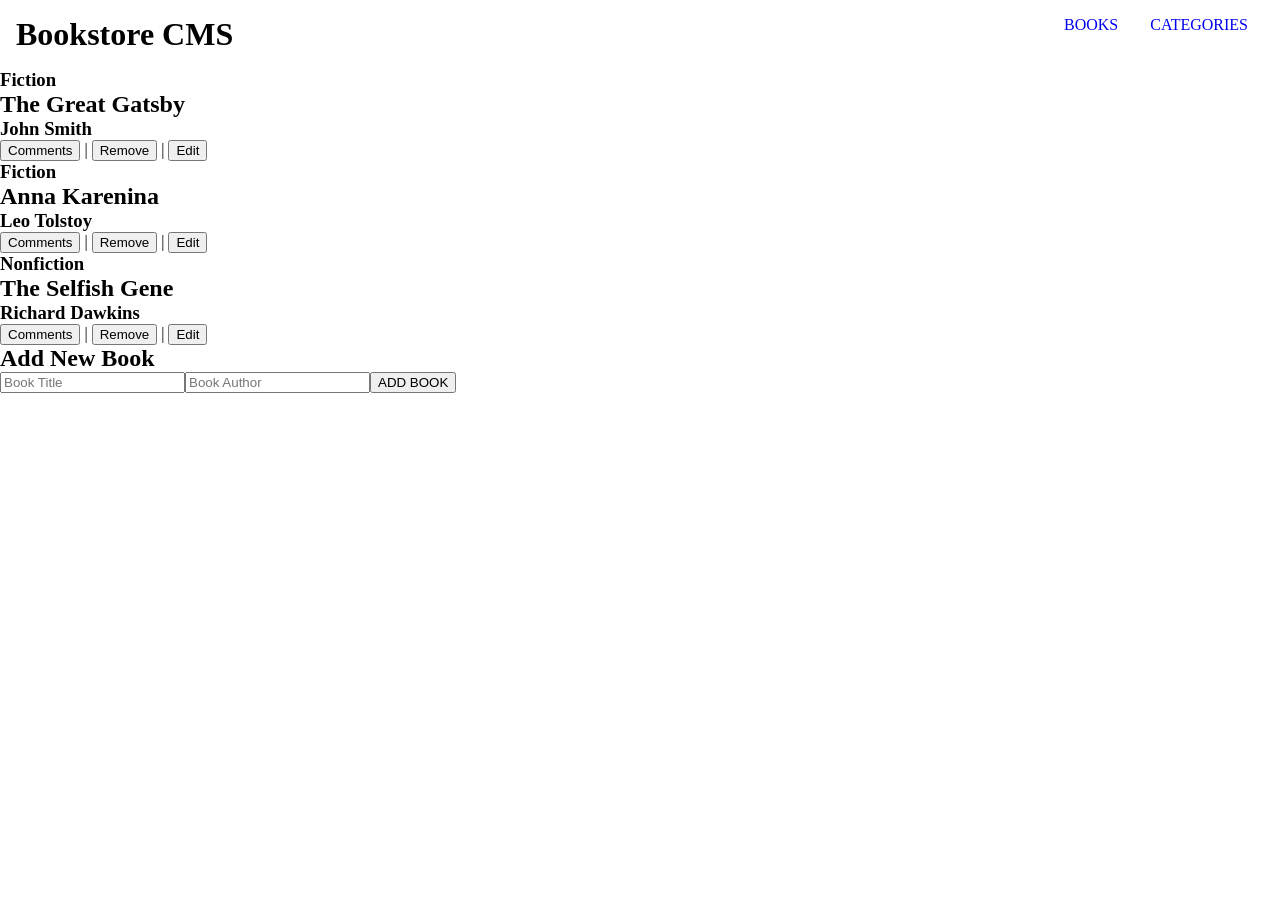
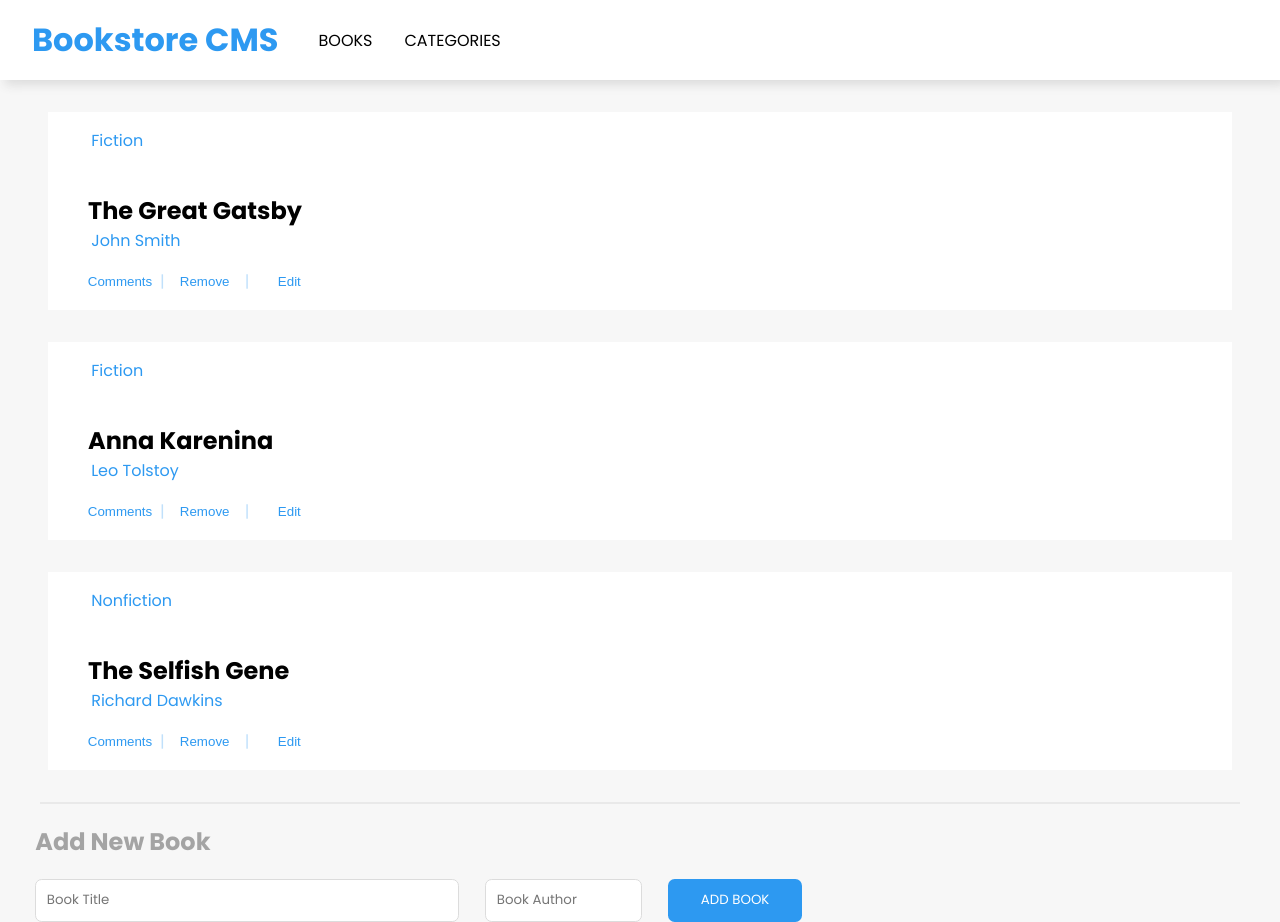
Before and after one commit to krisbobo/books, a React (Create React App) app: page / in a window 1280 px wide. Before the commit the page ends 800 px from the top, so only its background shows below. Built offline with nearby package versions, Linux system fonts and the light colour scheme.

Commit message:
Update style

```diff
--- a/src/index.css
+++ b/src/index.css
@@ -1,136 +1,133 @@
-* {
+@import url("https://fonts.googleapis.com/css2?family=Lato:wght@100;300;400;700;900&family=Poppins:ital,wght@0,200;0,300;0,400;0,500;0,600;0,700;1,500&display=swap");
+
+body {
+  font-family: "Poppins", sans-serif;
   margin: 0;
-  text-decoration: none;
+  color: black;
+  background-color: rgb(247, 247, 247);
 }
 
 .header {
   display: flex;
-  justify-content: space-between;
-  padding: 1em;
+  text-align: center;
+  align-items: center;
+  background-color: white;
+  box-shadow: 5px 5px 10px gainsboro;
+  width: 100%;
+  height: 5rem;
 }
 
-nav ul li {
-  display: inline-block;
-  padding: 0 1em;
+nav ul {
+  display: flex;
+  list-style: none;
 }
 
-.book {
+nav a {
+  text-decoration: none;
+  color: black;
+  margin-right: 2em;
+}
+
+.header h1 {
+  margin-left: 1em;
+  color: #2d99f1;
+}
+
+.items {
   display: flex;
   flex-direction: column;
+  background-color: white;
+  padding: 1em;
+  margin: 2em 3em;
 }
 
-.book p {
-  font-size: 0.97rem;
-  color: var(--bgColor);
+.items h2 {
+  margin: 1em 0 0 1em;
 }
 
-.book a {
-  font-size: 0.97rem;
-  color: var(--blue);
-  text-decoration: none;
+.items h3 {
+  color: #2d99f1;
+  font-size: 1em;
+  font-weight: normal;
+  margin: 0 0 1em 1.7em;
 }
 
-.bookAction {
-  color: var(--bg-border);
-  font-weight: 300;
+.buttons {
   display: flex;
-  justify-content: space-between;
-  align-items: flex-start;
-  padding: 0.8em 0;
-  width: 80%;
+  flex-direction: row;
+  justify-content: flex-start;
+  align-items: center;
+  margin-left: 1em;
 }
 
-.progress {
+.buttons button {
+  color: #2d99f1;
+  background-color: white;
+  border: none;
+  cursor: pointer;
+  font-weight: 500;
+  width: 6em;
+}
+
+.buttons span {
+  color: rgb(45, 153, 241, 0.3);
+}
+
+.add-book {
+  margin: 1em 0 0 2.2em;
+}
+
+.add-book h2 {
+  color: rgb(128, 128, 128, 0.7);
+}
+
+.inputs {
   display: flex;
   flex-direction: row;
-  gap: 2em;
 }
 
-.progressDetail {
-  display: flex;
-  flex-direction: column;
-  flex-wrap: nowrap;
-  gap: 0.25em;
+.add-book #title {
+  padding: 0.8em;
+  width: 30em;
+  border: 1px solid rgb(220, 220, 220);
+  font-family: "Poppins", sans-serif;
+  margin-right: 2em;
+  border-radius: 0.5em;
 }
 
-.progressDetail h4 {
-  font-size: 1.47em;
-  font-weight: 400;
+.add-book #author {
+  padding: 0.8em;
+  width: 10em;
+  border: 1px solid #dcdcdc;
+  font-family: "Poppins", sans-serif;
+  margin-right: 2em;
+  border-radius: 0.5em;
 }
 
-.progress span {
-  font-size: 0.77em;
-  font-weight: 300;
+.add-book button {
+  border: none;
+  background-color: #2d99f1;
+  color: white;
+  border-radius: 0.5em;
+  width: 10em;
+  font-family: "Poppins", sans-serif;
+  cursor: pointer;
 }
 
-.currentChapter {
-  display: flex;
-  flex-direction: column;
-  gap: 0.6em;
+#line {
+  border: 1px solid rgb(220, 220, 220, 0.5);
+  margin: 0 2.5em;
 }
 
-.currentChapter p {
-  font-size: 0.7em;
-  text-transform: uppercase;
+.categories button {
+  border: none;
+  background-color: #2d99f1;
+  color: white;
+  border-radius: 0.5em;
+  width: 10em;
+  font-family: "Poppins", sans-serif;
+  cursor: pointer;
+  margin: 3em;
+  padding: 0.5em;
+  font-size: 1em;
 }
-
-.currentChapter h4 {
-  font-size: 1em;
-  font-weight: 400;
-}
-
-.currentChapter button {
-  background-color: var(--blue-100);
-  color: var(--secondary);
-  text-transform: uppercase;
-  font-size: 0.77em;
-  padding: 0.37em;
-  width: 50%;
-  border-radius: 3px;
-}
-
-@media (min-width: 720px) {
-  .book {
-    flex-direction: row;
-    align-items: center;
-    justify-content: space-between;
-    padding: 2em;
-    width: 100%;
-  }
-
-  .aboutBook {
-    flex: 2;
-  }
-
-  .bookAction {
-    gap: 1em;
-  }
-
-  .book a {
-    font-size: 0.97rem;
-    color: var(--blue);
-    text-decoration: none;
-    padding-right: 1rem;
-  }
-
-  .progress {
-    flex: 1;
-    align-content: center;
-    justify-content: center;
-    gap: 0.47em;
-  }
-
-  .progress progress {
-    width: 50px;
-  }
-
-  .currentChapter {
-    flex: 1.5;
-    padding: 0 1em;
-  }
-
-  .currentChapter button {
-    width: fit-content;
-    padding: 0.7em 0.97em;
-  }
-}
```
